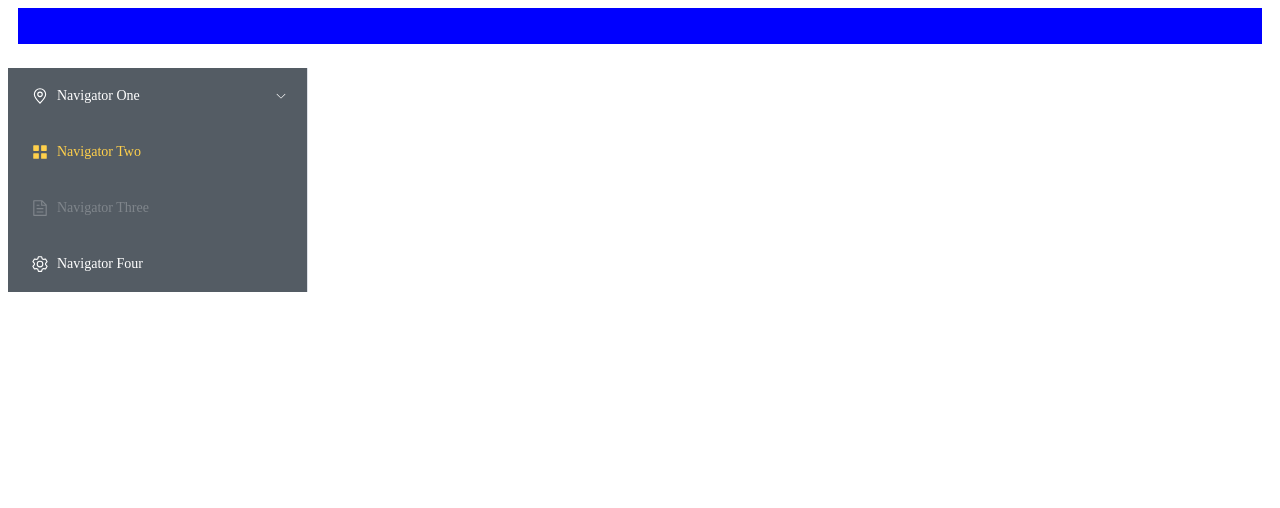
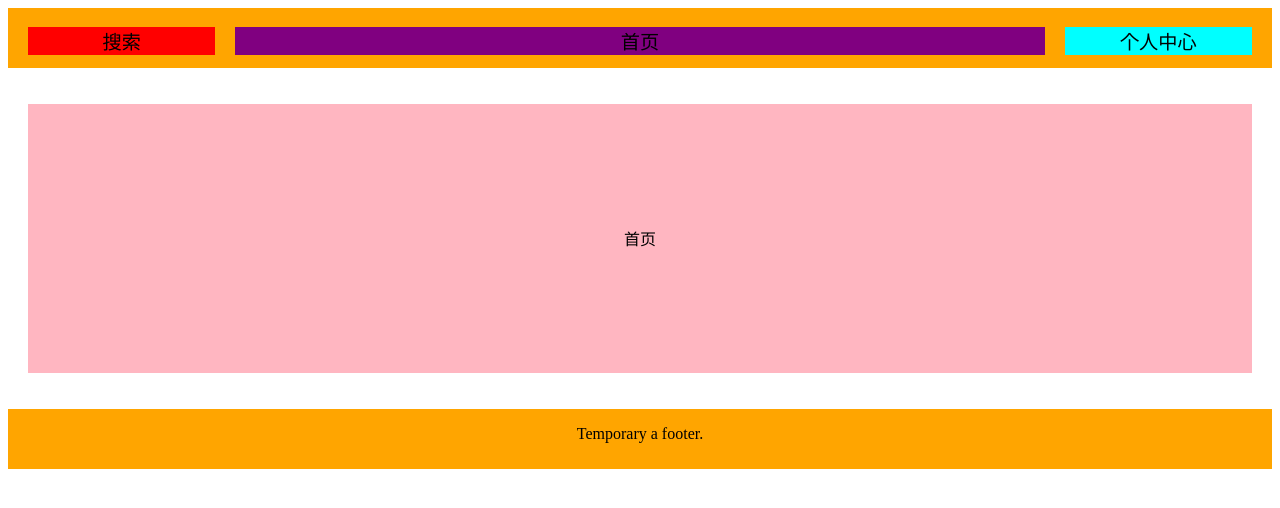
Before and after one commit to TinySnow/StackOverflowImitatedGraduationDesign, a Vue app in the folder frontend/: page /space in a window 1280 px wide. Shown: the top 508 px of the page. Built offline with nearby package versions, Linux system fonts and the light colour scheme.

Commit message:
Added structure

```diff
--- a/frontend/src/components/header-part/custom-header.vue
+++ b/frontend/src/components/header-part/custom-header.vue
@@ -1,23 +1,58 @@
 <template>
     <!-- 考虑换成响应式布局 -->
     <el-row :gutter="20">
-    <el-col :span="4"><div class="grid-content ep-bg-purple" /></el-col>
-    <el-col :span="16"><div class="grid-content ep-bg-purple" /></el-col>
-    <el-col :span="4"><div class="grid-content ep-bg-purple" /></el-col>
-  </el-row>
+        <el-col :span="4">
+            <p class="header-rank-chacaters">搜索</p>
+        </el-col>
+        <el-col :span="16" @click="toSpace">
+            <p class="header-index-chacaters">首页</p>
+        </el-col>
+        <el-col :span="4" @click="toHome">
+            <p class="header-home-characters">个人中心</p>
+            <!-- <el-avatar class="avatar-style" size="large" :src="imgurl" /> -->
+        </el-col>
+    </el-row>
 </template>
 
+<script lang="ts">
+export default {
+    props: ['initialCounter'],
+    data() {
+        return {
+            imgurl: 'https://cube.elemecdn.com/3/7c/3ea6beec64369c2642b92c6726f1epng.png'
+        }
+    },
+    methods: {
+        toSpace(){
+            this.$router.push('/space')
+        },
+        toHome(){
+            this.$router.push('/home')
+        }
+    }
+}
+</script>
+
 <style scoped>
-.el-col {
-    border-radius: 4px;
-}
-/* 测试，为使布局可见，临时样式 */
-.el-row{
-    background-color: blue;
+.header-rank-chacaters {
+    background-color: red;
+    text-align: center;
+    font-size: larger;
 }
 
-.grid-content {
-    border-radius: 4px;
-    min-height: 36px;
+.header-index-chacaters {
+    background-color: purple;
+    text-align: center;
+    font-size: larger;
+}
+
+.header-home-characters {
+    background-color: aqua;
+    text-align: center;
+    font-size: larger;
+}
+
+.avatar-style {
+    text-align: right;
 }
 </style>
--- a/frontend/src/router/index.ts
+++ b/frontend/src/router/index.ts
@@ -1,21 +1,19 @@
 import { createRouter, createWebHistory } from 'vue-router'
+import space from '@/views/space.vue'
 
 const router = createRouter({
   history: createWebHistory(import.meta.env.BASE_URL),
   routes: [
-    // {
-    //   path: '/',
-    //   name: 'home',
-    //   component: HomeView
-    // },
-    // {
-    //   path: '/about',
-    //   name: 'about',
-    //   // route level code-splitting
-    //   // this generates a separate chunk (About.[hash].js) for this route
-    //   // which is lazy-loaded when the route is visited.
-    //   component: () => import('../views/AboutView.vue')
-    // }
+    {
+      path: '/space',
+      name: 'space',
+      component: space
+    },
+    {
+      path: '/home',
+      name: 'home',
+      component: () => import('@/views/home.vue')
+    }
   ]
 })
 
--- a/frontend/src/views/application.vue
+++ b/frontend/src/views/application.vue
@@ -1,23 +1,17 @@
 <template>
-  <el-container>
-
-    <el-header>
-      <single />
-    </el-header>
-
+  <div class="common-layout">
     <el-container>
-
-      <el-aside>
-        <sidebar />
-      </el-aside>
-
+      <el-header class="outer-header">
+        <single />
+      </el-header>
       <el-main>
         <RouterView />
       </el-main>
-
+      <el-footer class="outer-footer">
+        <p> Temporary a footer. </p>
+      </el-footer>
     </el-container>
-
-  </el-container>
+  </div>
 </template>
 
 
@@ -25,11 +19,22 @@
 
 import { RouterView } from 'vue-router'
 import single from '@/components/header-part/custom-header.vue'
-import sidebar from '@/components/sidebar-part/custom-sidebar.vue'
+// import sidebar from '@/components/sidebar-part/custom-sidebar.vue'
 
 </script>
 
 
-<style>
+<style scoped>
+/* 测试，为使布局可见，临时样式 */
+.outer-footer {
+  background-color: orange;
+  text-align: center;
+  padding: auto;
+}
 
+.outer-header {
+  background-color: orange;
+  text-align: center;
+  padding: auto;
+}
 </style>
--- /dev/null
+++ b/frontend/src/views/home.vue
@@ -0,0 +1,29 @@
+<template>
+    <p class="personal-center">个人中心</p>
+</template>
+
+
+<script lang="ts">
+
+
+export default {
+    props: [],
+    data() {
+        return {
+
+        }
+    },
+    methods: {
+
+    }
+}
+</script>
+
+
+<style scoped>
+.personal-center {
+    background-color: lightpink;
+    text-align: center;
+    padding: 10%;
+}
+</style>
--- /dev/null
+++ b/frontend/src/views/space.vue
@@ -0,0 +1,29 @@
+<template>
+    <p class="index">首页</p>
+</template>
+
+
+<script lang="ts">
+
+
+export default {
+    props: [],
+    data() {
+        return {
+
+        }
+    },
+    methods: {
+
+    }
+}
+</script>
+
+
+<style scoped>
+.index{
+    background-color: lightpink;
+    text-align: center;
+    padding: 10%;
+}
+</style>
```
Also changed, not shown: frontend/src/template/new.vue (added, +25 -0 lines), 2 other files (tests, documents, lock files or other folders).
